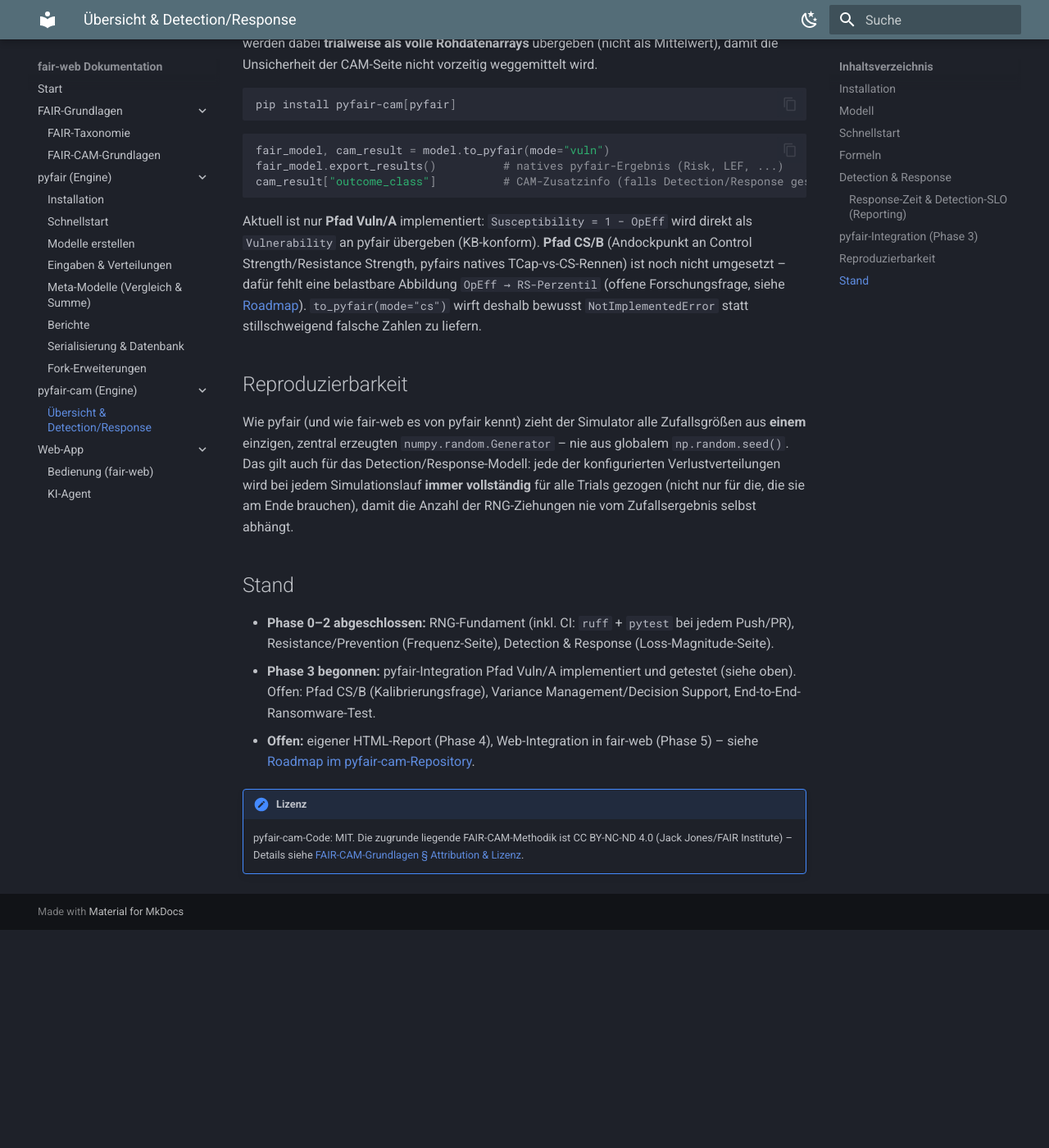
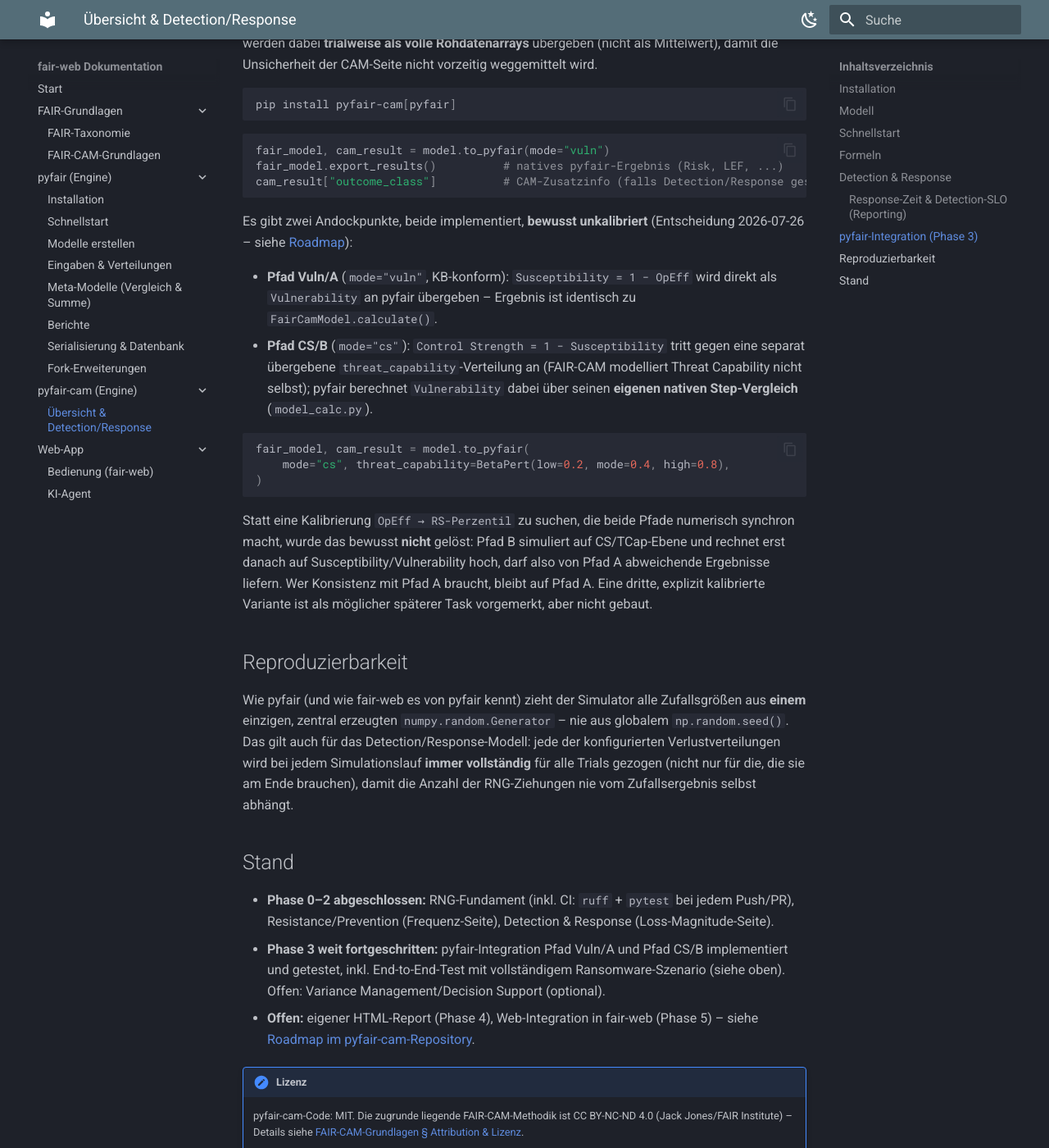
Before and after one commit to neoprehn/fair-web, an MkDocs documentation site: the page built from docs/pyfair-cam.md, in a window 1280 px wide and 1400 px high, scrolled down 2905 px. Shown: the whole window at 82% size. Built offline with MkDocs 1.6.1 and Material for MkDocs 9.7.7, drawn with Linux system fonts in a browser that asks for light colours; before the commit the page ends 4039 px from its top, so only the background shows below that.

Commit message:
Doku: pyfair-cam-Seite auf Pfad-CS/B-Implementierung + E2E-Test aktualisiert
Beide Andockpunkte (Vuln/A, CS/B) jetzt dokumentiert, inkl. der
pragmatischen Entscheidung, sie bewusst nicht zu kalibrieren.

Co-Authored-By: Claude Sonnet 5 <noreply@anthropic.com>

````diff
--- a/docs/pyfair-cam.md
+++ b/docs/pyfair-cam.md
@@ -144,14 +144,31 @@ fair_model.export_results()          # natives pyfair-Ergebnis (Risk, LEF, ...)
 cam_result["outcome_class"]          # CAM-Zusatzinfo (falls Detection/Response gesetzt)
 ```
 
-Aktuell ist nur **Pfad Vuln/A** implementiert: `Susceptibility = 1 − OpEff`
-wird direkt als `Vulnerability` an pyfair übergeben (KB-konform). **Pfad
-CS/B** (Andockpunkt an Control Strength/Resistance Strength, pyfairs
-natives TCap-vs-CS-Rennen) ist noch nicht umgesetzt – dafür fehlt eine
-belastbare Abbildung `OpEff → RS-Perzentil` (offene Forschungsfrage, siehe
-[Roadmap](https://github.com/neoprehn/pyfair-cam/blob/main/ROADMAP.md#offene-architektur-entscheidung-andockpunkt-fair--fair-cam)).
-`to_pyfair(mode="cs")` wirft deshalb bewusst `NotImplementedError` statt
-stillschweigend falsche Zahlen zu liefern.
+Es gibt zwei Andockpunkte, beide implementiert, **bewusst unkalibriert**
+(Entscheidung 2026-07-26 – siehe
+[Roadmap](https://github.com/neoprehn/pyfair-cam/blob/main/ROADMAP.md#offene-architektur-entscheidung-andockpunkt-fair--fair-cam)):
+
+- **Pfad Vuln/A** (`mode="vuln"`, KB-konform): `Susceptibility = 1 − OpEff`
+  wird direkt als `Vulnerability` an pyfair übergeben – Ergebnis ist
+  identisch zu `FairCamModel.calculate()`.
+- **Pfad CS/B** (`mode="cs"`): `Control Strength = 1 − Susceptibility` tritt
+  gegen eine separat übergebene `threat_capability`-Verteilung an (FAIR-CAM
+  modelliert Threat Capability nicht selbst); pyfair berechnet
+  `Vulnerability` dabei über seinen **eigenen nativen Step-Vergleich**
+  (`model_calc.py`).
+
+  ```python
+  fair_model, cam_result = model.to_pyfair(
+      mode="cs", threat_capability=BetaPert(low=0.2, mode=0.4, high=0.8),
+  )
+  ```
+
+Statt eine Kalibrierung `OpEff → RS-Perzentil` zu suchen, die beide Pfade
+numerisch synchron macht, wurde das bewusst **nicht** gelöst: Pfad B simuliert
+auf CS/TCap-Ebene und rechnet erst danach auf Susceptibility/Vulnerability
+hoch, darf also von Pfad A abweichende Ergebnisse liefern. Wer Konsistenz mit
+Pfad A braucht, bleibt auf Pfad A. Eine dritte, explizit kalibrierte Variante
+ist als möglicher späterer Task vorgemerkt, aber nicht gebaut.
 
 ## Reproduzierbarkeit
 
@@ -168,9 +185,10 @@ RNG-Ziehungen nie vom Zufallsergebnis selbst abhängt.
 - **Phase 0–2 abgeschlossen:** RNG-Fundament (inkl. CI: `ruff` + `pytest` bei
   jedem Push/PR), Resistance/Prevention (Frequenz-Seite), Detection & Response
   (Loss-Magnitude-Seite).
-- **Phase 3 begonnen:** pyfair-Integration Pfad Vuln/A implementiert und
-  getestet (siehe oben). Offen: Pfad CS/B (Kalibrierungsfrage), Variance
-  Management/Decision Support, End-to-End-Ransomware-Test.
+- **Phase 3 weit fortgeschritten:** pyfair-Integration Pfad Vuln/A und Pfad
+  CS/B implementiert und getestet, inkl. End-to-End-Test mit vollständigem
+  Ransomware-Szenario (siehe oben). Offen: Variance Management/Decision
+  Support (optional).
 - **Offen:** eigener HTML-Report (Phase 4), Web-Integration in fair-web
   (Phase 5) – siehe
   [Roadmap im pyfair-cam-Repository](https://github.com/neoprehn/pyfair-cam/blob/main/ROADMAP.md).
````
